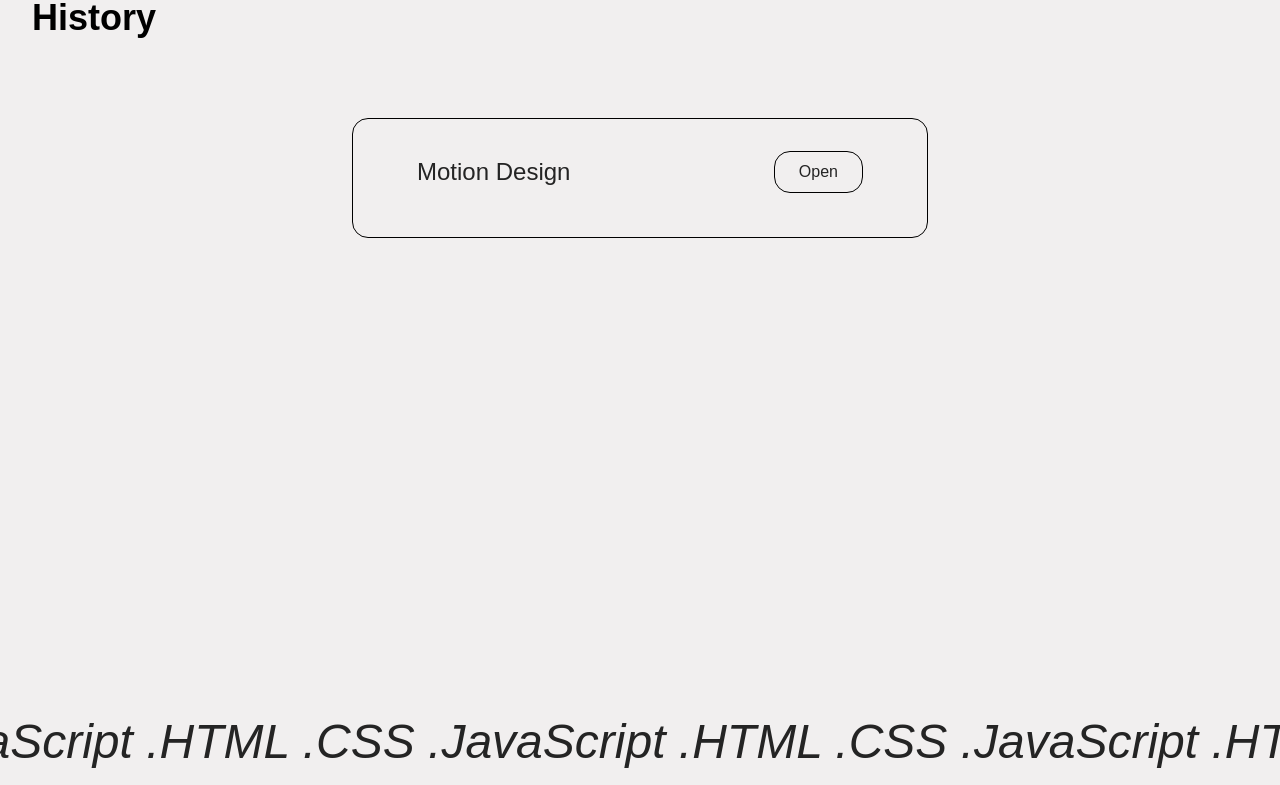
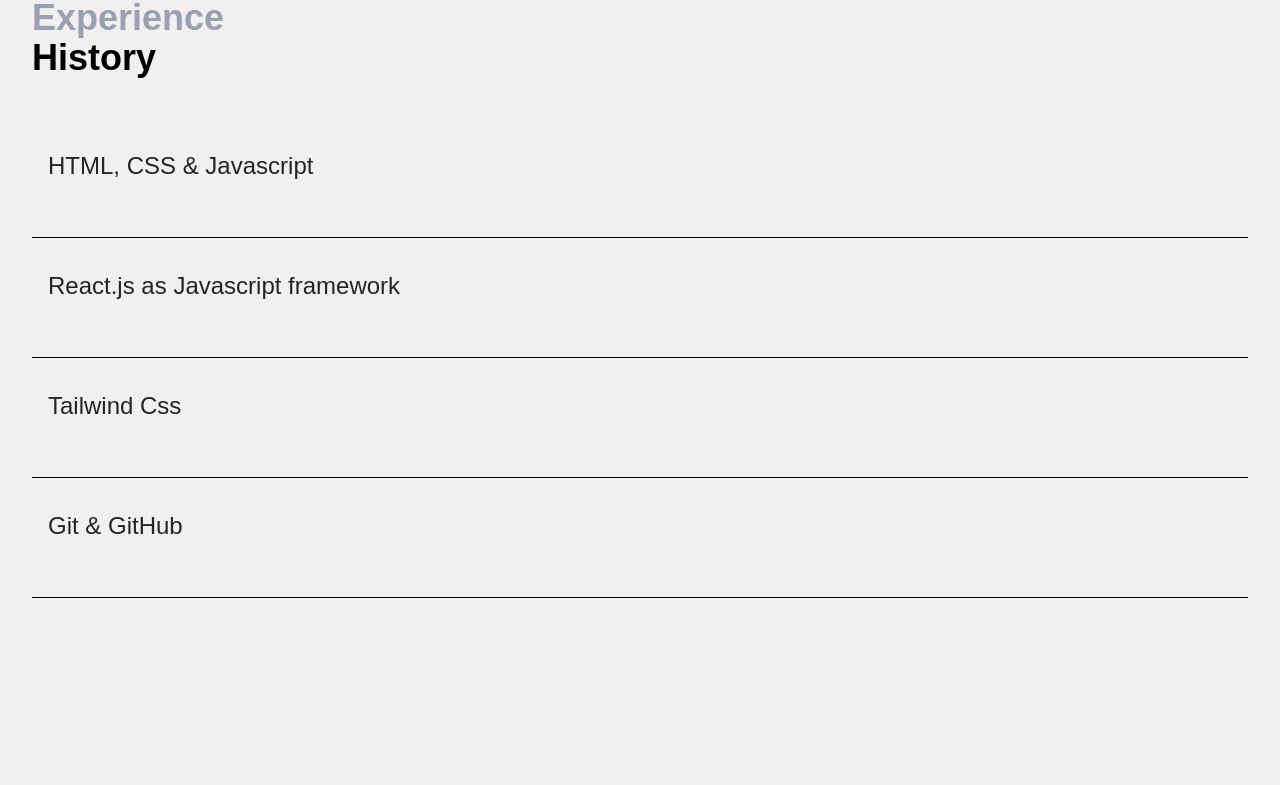
Before and after one commit to Walker-Gideon/walker.dev, a React (Vite) app: page / in a window 1280 px wide. Shown: the part 1562-2347 px from the top of the page. Built offline with nearby package versions, Linux system fonts and the light colour scheme; a web font is replaced by a local one.

Commit message:
Set the Experience layout and it's fun

```diff
--- a/src/components/Experience.jsx
+++ b/src/components/Experience.jsx
@@ -1,63 +1,41 @@
 import React, { useState } from "react";
-import { motion, MotionConfig } from "motion/react";
+import ExperienceContent from "./ExperienceContent";
 
 function Experienc() {
   const [checkClick, setCheckClick] = useState(false);
-
-  const boxVariants = {
-    initial: {
-      height: "15vh",
-    },
-    expanded: {
-      height: "30vh",
-    },
-  };
+  const [checkFrameWork, setCheckFrameWork] = useState(false);
+  const [checkCss, setCheckCss] = useState(false);
+  const [checkGit, setCheckGit] = useState(false);
 
   return (
-    <div className="pt-20 px-8 h-screen">
-      <div className="mb-10">
+    <div className="pt-30 mb-10 px-8 h-screen">
+      <div className="pb-10">
         <h1 className="text-4xl font-bold text-gray-400">Experience</h1>
         <h1 className="text-4xl font-bold text-black">History</h1>
       </div>
 
-      <motion.div
-        variants={boxVariants}
-        initial="initial"
-        animate={checkClick ? "expanded" : "initial"}
-        transition={{
-          duration: 0.8,
-          ease: "easeOut",
-          height: { duration: 0.4, ease: "easeOut", delay: 0.2 },
-        }}
-        className="border-1 border-black rounded-2xl mx-80 my-20 p-8 overflow-hidden"
-      >
-        <div className="flex items-center justify-between px-8">
-          <h1 className="text-2xl">Motion Design</h1>
-          <button
-            className="border-1 border-black rounded-2xl px-6 py-2 cursor-pointer"
-            onClick={() => setCheckClick(!checkClick)}
-          >
-            Open
-          </button>
-        </div>
-
-        <div
-          className={`mt-8 px-13 text-black text-lg  transition-all duration-500 overflow-hidden ${
-            checkClick ? `` : ``
-          }`}
-        >
-          <p
-            className={`py-4 transform transition-all duration-500 ${
-              checkClick ? `` : ``
-            }`}
-          >
-            Lorem ipsum dolor sit amet consectetur adipisicing elit. Odio
-            deleniti dolor non nisi, quas id incidunt eligendi pariatur quos
-            unde sapiente temporibus, consequatur in blanditiis. Aperiam
-            dignissimos magni id tenetur.
-          </p>
-        </div>
-      </motion.div>
+      <div className="">
+        <ExperienceContent
+          check={checkClick}
+          onCheck={() => setCheckClick(!checkClick)}
+          title="HTML, CSS & Javascript"
+        />
+        <ExperienceContent
+          check={checkFrameWork}
+          onCheck={() => setCheckFrameWork(!checkFrameWork)}
+          title="React.js as Javascript framework"
+        />
+        <ExperienceContent
+          check={checkCss}
+          onCheck={() => setCheckCss(!checkCss)}
+          title="Tailwind Css"
+        />
+        <ExperienceContent
+          check={checkGit}
+          onCheck={() => setCheckGit(!checkGit)}
+          title="Git & GitHub"
+        />
+      </div>
     </div>
   );
 }
--- /dev/null
+++ b/src/components/ExperienceContent.jsx
@@ -0,0 +1,43 @@
+import { motion } from "motion/react";
+
+function ExperienceContent({ check, onCheck, title }) {
+  const boxVariants = {
+    initial: {
+      height: "15vh",
+    },
+    expanded: {
+      height: "30vh",
+    },
+  };
+
+  return (
+    <motion.div
+      variants={boxVariants}
+      initial="initial"
+      animate={check ? "expanded" : "initial"}
+      transition={{
+        duration: 0.8,
+        ease: "easeOut",
+        height: { duration: 0.4, ease: "easeOut", delay: 0.2 },
+      }}
+      className="border-b border-black py-8 overflow-hidden"
+      onMouseEnter={onCheck}
+      onMouseLeave={onCheck}
+    >
+      <div className="flex items-center justify-between px-4">
+        <h1 className="text-2xl">{title}</h1>
+      </div>
+
+      <div className="mt-8 px-13 text-black text-lg  transition-all duration-500 overflow-hidden">
+        <p className="py-4 transform transition-all duration-500">
+          Lorem ipsum dolor sit amet consectetur adipisicing elit. Odio deleniti
+          dolor non nisi, quas id incidunt eligendi pariatur quos unde sapiente
+          temporibus, consequatur in blanditiis. Aperiam dignissimos magni id
+          tenetur.
+        </p>
+      </div>
+    </motion.div>
+  );
+}
+
+export default ExperienceContent;
--- a/src/components/Hobbies.jsx
+++ b/src/components/Hobbies.jsx
@@ -1,4 +1,4 @@
-import { motion, MotionConfig } from "motion/react";
+import { motion } from "motion/react";
 
 function Hobbies({
   onClick,
--- a/src/components/Projects.jsx
+++ b/src/components/Projects.jsx
@@ -2,7 +2,7 @@ import ProjectCard from "./ProjectCard";
 
 function Projects() {
   return (
-    <div className="pt-10 px-8">
+    <div className="mt-20 px-8">
       <div className="mb-10">
         <h1 className="text-4xl font-bold text-gray-400">Selected</h1>
         <h1 className="text-4xl font-bold text-black">works</h1>
--- a/src/components/Skills.jsx
+++ b/src/components/Skills.jsx
@@ -67,7 +67,7 @@ function ParallaxText({ children, baseVelocity = 100 }) {
 
 function Skills() {
   return (
-    <motion.div className="mt-10">
+    <motion.div className="mt-30">
       <section>
         <ParallaxText baseVelocity={-4}>.HTML .CSS .JavaScript</ParallaxText>
         <ParallaxText baseVelocity={4}>
```
